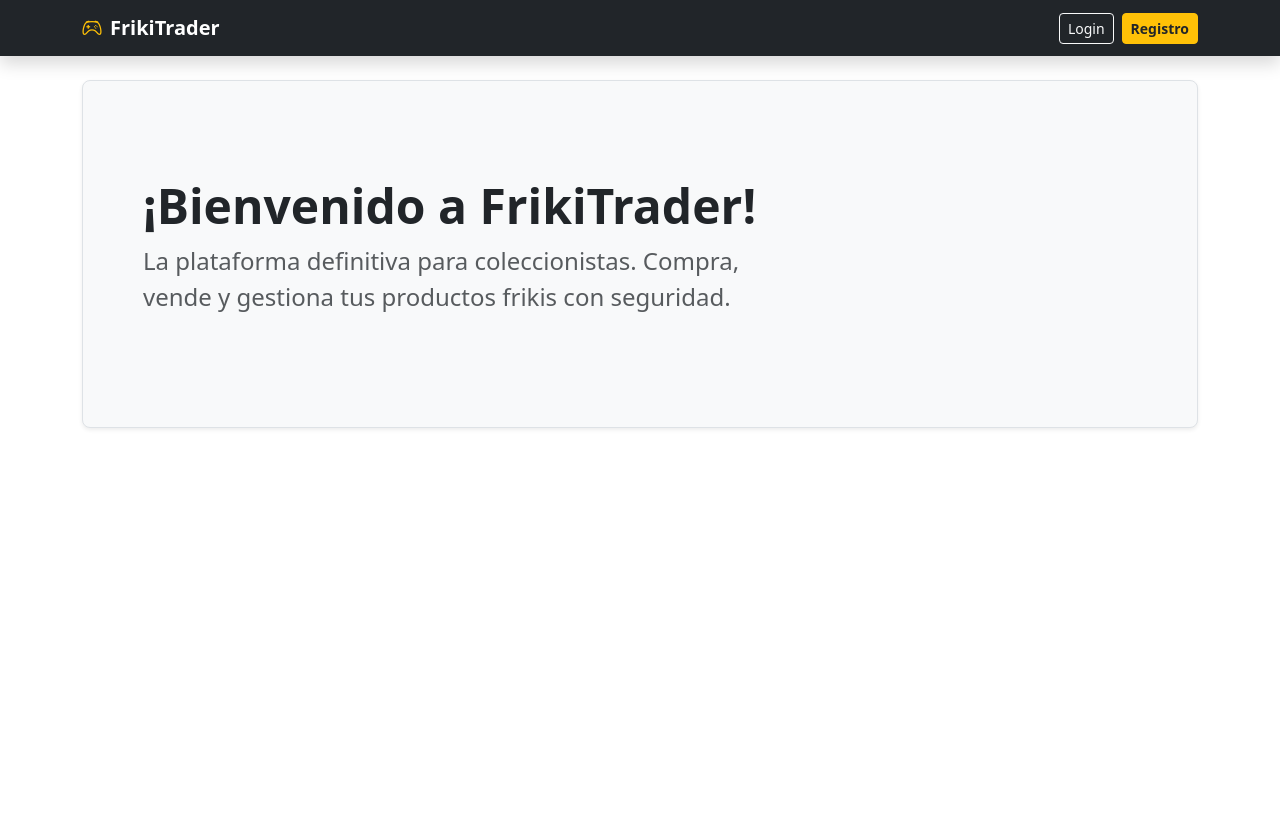
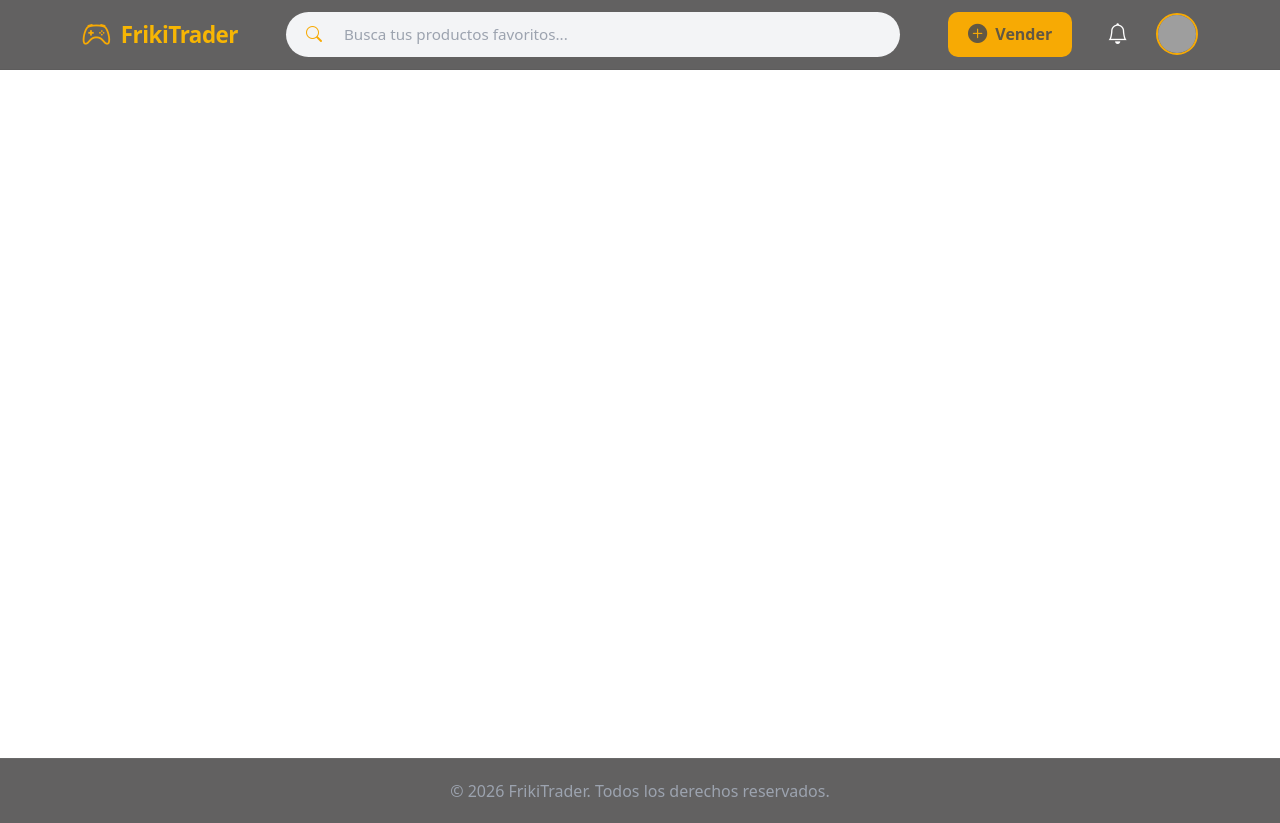
Before and after one commit to haakon1983/FrikiTrader, an Angular app in the folder FrikiTrader-Web/: page / in a window 1280 px wide. Before the commit the page ends 800 px from the top, so only its background shows below. Built offline with nearby package versions, Linux system fonts and the light colour scheme; grey boxes are pictures that could not be loaded.

Commit message:
WEB: add components header and footer

```diff
--- a/FrikiTrader-Web/src/app/app.html
+++ b/FrikiTrader-Web/src/app/app.html
@@ -1,10 +1,6 @@
-<app-navbar></app-navbar>
+<app-header></app-header>
 
-<main class="container mt-4">
-  <div class="p-5 mb-4 bg-light rounded-3 shadow-sm border">
-    <div class="container-fluid py-5">
-      <h1 class="display-5 fw-bold text-dark">¡Bienvenido a FrikiTrader!</h1>
-      <p class="col-md-8 fs-4 text-muted">La plataforma definitiva para coleccionistas. Compra, vende y gestiona tus productos frikis con seguridad.</p>
-    </div>
-  </div>
+<main class="container my-4" style="min-height: 80vh;">
+  <router-outlet></router-outlet>
 </main>
+<app-footer></app-footer>
--- /dev/null
+++ b/FrikiTrader-Web/src/app/shared/components/footer/footer.html
@@ -0,0 +1,27 @@
+
+<footer class="main-footer">
+    <nav class="mobile-tab-bar d-md-none">
+        <a routerLink="/" routerLinkActive="active" [routerLinkActiveOptions]="{exact: true}" class="tab-item">
+            <i class="bi bi-house-door-fill"></i>
+            <span>Inicio</span>
+        </a>
+        <a routerLink="/buscar" routerLinkActive="active" class="tab-item">
+            <i class="bi bi-search"></i>
+            <span>Buscar</span>
+        </a>
+        <a routerLink="/perfil" routerLinkActive="active" class="tab-item">
+            <i class="bi bi-person-fill"></i>
+            <span>Perfil</span>
+        </a>
+        <a routerLink="/vender" routerLinkActive="active" class="tab-item">
+            <i class="bi bi-tag"></i>
+            <span>Vender</span>
+        </a>
+    </nav>
+
+    <div class="desktop-footer d-none d-md-block">
+        <div class="container text-center">
+            <p class="mb-0">&copy; 2026 FrikiTrader. Todos los derechos reservados.</p>
+        </div>
+    </div>
+</footer>
--- /dev/null
+++ b/FrikiTrader-Web/src/app/shared/components/footer/footer.scss
@@ -0,0 +1,62 @@
+$background-color-box: #4d4c4ce0;
+$text-color-primary: #f7b604;
+$icon-color-primary: #f7aa04;
+$text-muted: #9ca3af;
+
+.main-footer {
+    width: 100%;
+}
+
+//Estilos de la barra inferior (movil)
+.mobile-tab-bar {
+    position: fixed;
+    bottom: 0;
+    left: 0;
+    right: 0;
+    height: 65px;
+    background-color: $background-color-box;
+    display: flex;
+    justify-content: space-around;
+    align-items: center;
+    border-top: 1px solid rgba(255, 255, 0255, 0.05);
+    z-index: 1000;
+    padding-bottom: env(safe-area-inset-bottom); //Para iphones modernos
+
+    .tab-item {
+        text-decoration: none;
+        color: $text-muted;
+        display: flex;
+        flex-direction: column;
+        align-items: center;
+        transition: all 0.2s ease;
+
+        i {
+            font-size: 1.4rem;
+        }
+
+        span {
+            font-size: 0.7rem;
+            font-weight: 500;
+            margin-top: 2px;
+        }
+
+        //Cuando la ruta está activa o pasamos el mouse por encima
+        &.hover, &.active {
+            color: $text-color-primary;
+            transform: translateY(-2px);
+        }
+    }
+}
+
+//Estilos delfooter de Escritorio
+.desktop-footer {
+    background-color: $background-color-box;
+    color: $text-muted;
+    padding: 20px 0;
+    border-top: 1px solid rgba(255, 255, 255, 0.05);
+
+    .brand-accent {
+        color: $icon-color-primary;
+        font-weight: bold;
+    }
+}
--- /dev/null
+++ b/FrikiTrader-Web/src/app/shared/components/header/header.html
@@ -0,0 +1,32 @@
+<header class="main-header sticky-top">
+    <div class="container header-container">
+        <div class="header-left">
+            <a routerLink="/" class="brand">
+                <i class="bi bi-controller brand-icon"></i>
+                <span class="brand-text">FrikiTrader</span>
+            </a>
+        </div>
+
+        <div class="header-center d-none d-lg-block flex-grow-1 mx-5">
+            <div class="search-bar">
+                <i class="bi bi-search search-icon"></i>
+                <input type="text" class="search-input" placeholder="Busca tus productos favoritos..." />
+            </div>
+        </div>
+
+        <div class="header-right">
+            <button routerLink="/vender" class="btn-vender d-none d-md-flex">
+                <i class="bi bi-plus-circle-fill"></i>
+                <span>Vender</span>
+            </button>
+
+            <button class="btn-icon">
+                <i class="bi bi-bell"></i>
+            </button>
+            <div class="user-profile ms-2">
+                <img src="https://ui-avatars.com/api/?name=User&background=6366f1&color=fff" alt="Perfil" class="avatar">
+            </div>
+        </div>
+
+    </div>
+</header>
--- /dev/null
+++ b/FrikiTrader-Web/src/app/shared/components/header/header.scss
@@ -0,0 +1,125 @@
+$header-bg: #4d4c4ce0;
+$primary-color: #f7aa04;
+$text-main: #f7b604;
+$bg-light: #f3f4f6;
+
+.main-header {
+    background-color: $header-bg;
+    border-bottom: 1px solid rgba(0, 0, 0, 0.05);
+    height: 70px;
+    display: flex;
+    align-items: center;
+    z-index: 1000;
+}
+
+.header-container {
+    display: flex;
+    justify-content: space-between;
+    align-items: center;
+    width: 100%;
+}
+
+//Estilo del logo
+.brand{
+    text-decoration: none;
+    display: flex;
+    align-items: center;
+    gap: 10px;
+
+    .brand-icon{
+        font-size: 1.8rem;
+        color: $primary-color;
+    }
+    .brand-text{
+        font-size: 1.4rem;
+        font-weight: 800;
+        color: $text-main;
+        letter-spacing: -0.5px;
+    }
+}
+
+//Estilo del buscador
+.search-bar {
+    background-color: $bg-light;
+    border-radius: 50px;
+    padding: 10px 20px;
+    display: flex;
+    align-items: center;
+    gap: 10px;
+    width: 100%;
+    min-width: 300px;
+
+    .search-icon {
+        color: $primary-color;
+        margin-right: 10px;
+    }
+
+    .search-input {
+        border: none;
+        background: transparent;
+        outline: none;
+        width: 100%;
+        font-size: 0.95rem;
+        color: white;
+
+        &::placeholder {
+            color: #9ca3af;
+        }
+    }
+}
+
+//Estilo de Iconos y Avatar
+.header-right {
+    display: flex;
+    align-items: center;
+    gap: 15px;
+
+    .btn-icon {
+        background: none;
+        border: none;
+        font-size: 1.3rem;
+        color:  white;
+        cursor: pointer;
+        padding: 5px;
+        transition: color 0.2s;
+
+        &:hover {
+            color: $primary-color;
+        }
+    }
+
+    .avatar {
+        width: 42px;
+        height: 42px;
+        border-radius: 50%;
+        border: 2px solid $primary-color;
+        display: flex;
+        justify-content: center;
+        align-items: center;
+    }
+}
+
+//Estilo para en botón de vender
+.btn-vender {
+    background-color: $primary-color;
+    color: $header-bg;
+    border: none;
+    border-radius: 10px;
+    padding: 8px 20px;
+    display: flex;
+    align-items: center;
+    gap: 8px;
+    font-weight: 700;
+    transition: all 0.3s ease;
+    margin-right: 15px;
+
+    i {
+        font-size: 1.2rem;
+    }
+
+    &:hover {
+        background-color: lighten($primary-color, 10%);
+        transform: scale(1.05);
+        box-shadow: 0 0 15px rgba(255, 193, 7, 0.4);
+    }
+}
```
Also changed, not shown: FrikiTrader-Web/src/app/app.ts (+7 -2 lines), FrikiTrader-Web/src/app/shared/components/footer/footer.ts (added, +13 -0 lines), FrikiTrader-Web/src/app/shared/components/header/header.ts (added, +13 -0 lines), 2 other files (tests, documents, lock files or other folders).
